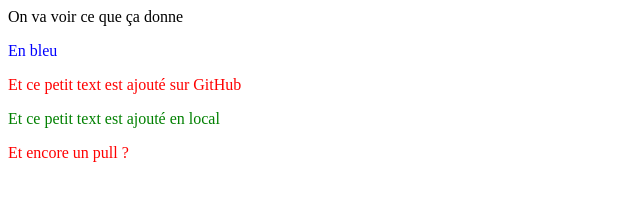
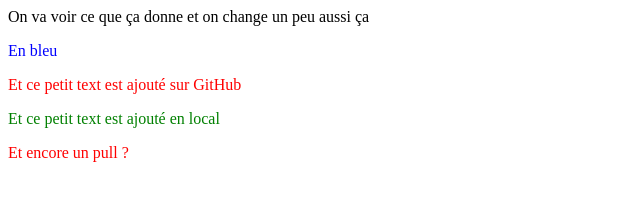
Before and after one commit to antguio/hello, a plain HTML site: page index.html in a window 1280 px wide. Shown: the whole page, without its empty margins (0-640 px from the left). Drawn offline with Linux system fonts and the light colour scheme.

Commit message:
commit sur master

```diff
--- a/index.html
+++ b/index.html
@@ -10,7 +10,7 @@
     <title>Super Test</title>
 </head>
 <body>
-On va voir ce que ça donne
+On va voir ce que ça donne et on change un peu aussi ça
 <p>En bleu</p>
 
     <p class="gitcolor">Et ce petit text est ajouté sur GitHub</p>
```
